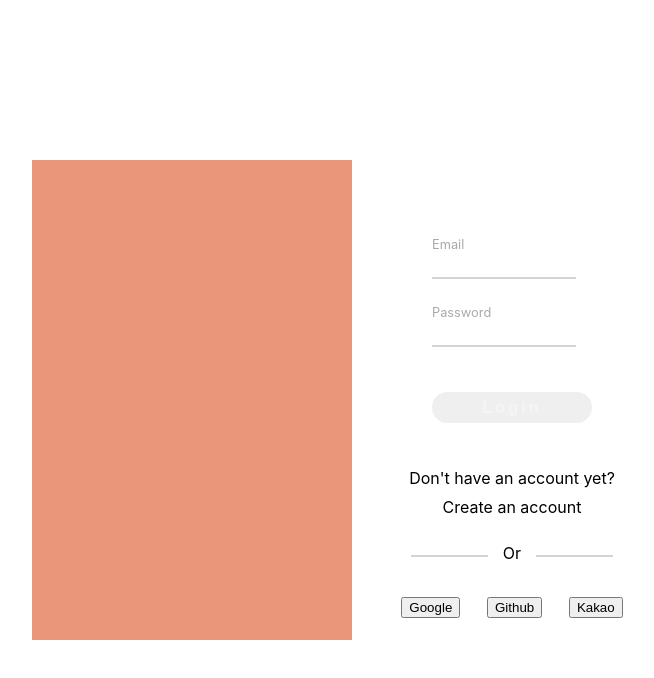
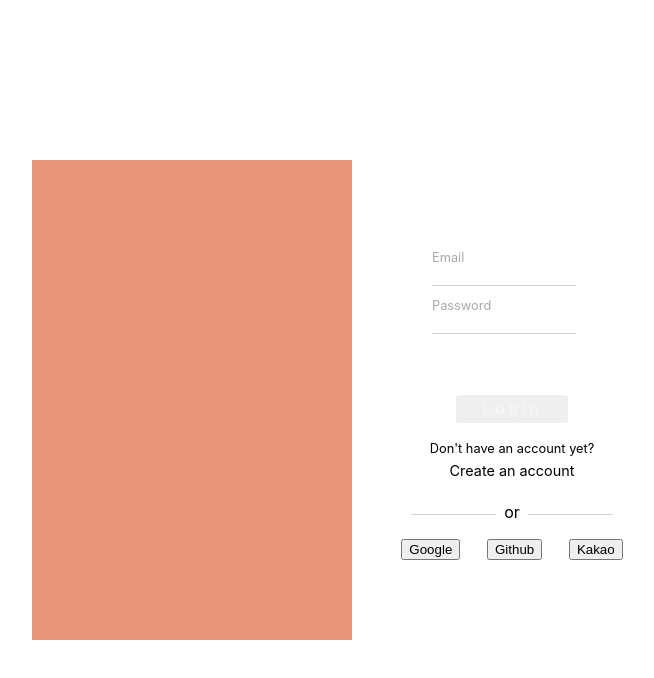
Before and after one commit to shyunlee/airsound, a React (Create React App) app: page /login in a window 1280 px wide. Shown: the top 678 px of the page, without its empty margins (288-942 px from the left). Built offline with nearby package versions, Linux system fonts and the light colour scheme.

Commit message:
style login & signup

```diff
--- a/src/pages/user_auth/UserAuth.jsx
+++ b/src/pages/user_auth/UserAuth.jsx
@@ -9,6 +9,10 @@ const UserAuth = (props) => {
   const [confirmPassword, setConfirmPassword] = useState('')
 
   const toggle = () => {
+    setEmail('')
+    setUsername('')
+    setPassword('')
+    setConfirmPassword('')
     if (useState === null) {
       setToggleLogin(false)
     } else {
@@ -40,11 +44,11 @@ const UserAuth = (props) => {
           <form className={styles.signup_input}>
             <label className={styles.label}>
               Email<br/>
-              <input className={styles.input} name='email' type="email" value={email} onChange={onChange}/>
+              <input className={styles.input} name='email' type="email" value={email} onChange={onChange} autoComplete='off'/>
             </label>
             <label className={styles.label}>
               User Name<br/>
-              <input className={styles.input} name='username' type="text" value={username} onChange={onChange}/>
+              <input className={styles.input} name='username' type="text" value={username} onChange={onChange} autoComplete='off'/>
             </label>
             <label className={styles.label}>
               Password<br/>
@@ -54,19 +58,25 @@ const UserAuth = (props) => {
               Confirm Password<br/>
               <input className={styles.input} name='confirmPassword' type="password" value={confirmPassword} onChange={onChange}/>
             </label>
+            <button className={styles.submit_button} type='submit'>Signup</button>
           </form>
+          <div className={styles.auth_container}>
+            <div className={styles.login_text}>Already have an account?</div>
+            <div className={styles.login_link} onClick={toggle}>Bck to login</div>
+            <AuthLogin />
+          </div>
         </div>
         <div className={styles.login_container}>
           <form className={styles.login_input}>
             <label className={styles.label}>
               Email<br/>
-              <input className={styles.input} name='email' type="email" value={email} onChange={onChange}/>
+              <input className={styles.input} name='email' type="email" value={email} onChange={onChange} autoComplete='off'/>
             </label>
             <label className={styles.label}>
               Password<br/>
               <input className={styles.input} name='password' type="password" value={password} onChange={onChange}/>
             </label>
-            <button className={styles.submit_button} type='submit'>{toggleLogin===null || toggleLogin===true? 'Login' : 'Signup'}</button>
+            <button className={styles.submit_button} type='submit'>Login</button>
           </form>
           <div className={styles.auth_container}>
             <div className={styles.login_text}>Don't have an account yet?</div>
@@ -84,7 +94,7 @@ const AuthLogin = () => {
   return (
     <div className={styles.auth_login}>
       <div className={styles.auth_divider}>
-        <p className={styles.text_or}>Or</p>
+        <p className={styles.text_or}>or</p>
       </div>
       <div className={styles.auth_btn_container}>
         <button className={styles.auth_btn}>Google</button>
--- a/src/pages/user_auth/user_auth.module.css
+++ b/src/pages/user_auth/user_auth.module.css
@@ -23,18 +23,21 @@
   display:flex;
   flex-direction: column;
   background-color: white;
+  justify-content: flex-end;
+  padding-bottom: 5em;
 }
 
 .login_input,
 .signup_input {
   display:flex;
   flex-direction: column;
-  padding: 4em 5em ;
+  padding: 5em 5em ;
+  padding-bottom: 1em;
+  align-items: center;
 }
 
-.login_input {
-  align-items: center;
-  padding-bottom:2.5em;
+.login_input .submit_button {
+  margin-top:3em;
 }
 
 .signup_input {
@@ -44,17 +47,17 @@
 .label {
   color: darkgray;
   width:100%;
-  margin:1em 0em;
+  margin:0em 0em;
   font-size:0.8rem;
 }
 
 .input {
-  padding-top:0.2em;
+  /* padding-top:0.2em; */
   padding-left:0.5em;
   width:100%;
   border: 0;
   outline: 0;
-  font-size: 1.1rem;
+  font-size: 1rem;
   color:lightBlack;
 }
 
@@ -62,17 +65,18 @@
   content: '';
   display: block;
   width: 90%;
-  height:2px;
+  height:1px;
   background-color: lightgray;
+  margin-bottom:1em;
 }
 
 .submit_button {
-  width: 10em;
+  width: 7em;
   margin-top:2em;
-  padding:0.4em 0;
+  padding:0.3em 0;
   font-weight: bold;
   border: 0;
-  border-radius: 1em;
+  border-radius: 0.2em;
   background-color:lightBlack;
   color: whitesmoke;
   letter-spacing: 0.2em;
@@ -88,16 +92,20 @@
 }
 
 .login_text{
-  padding:0.3em 0;
+  padding:0.2em 0;
   text-align: center;
+  color: lightBlack;
+  font-size: 0.8rem;
 }
 
 .login_link {
   width: 10em;
   margin-bottom:0.3em;
-  padding:0.3em 0;
+  padding:0.2em 0;
   text-align: center;
   cursor: pointer;
+  color:lightBlack;
+  font-size: 0.9rem;
 }
 
 .auth_login {
@@ -116,25 +124,24 @@
 }
 
 .text_or {
-  width: 3em;
+  width: 2em;
   z-index: 1;
   background-color: white;
+  color: lightBlack;
 }
 
 .auth_divider::after {
   content: '';
   display: block;
   width: 90%;
-  height:2px;
+  height:1px;
   background-color: lightgray;
   transform: translateY(-1.5em);
-
 }
 
 .auth_btn_container {
   display:flex;
   justify-content: center;
-  margin-top: 1em;
 }
 
 .auth_btn {
```
